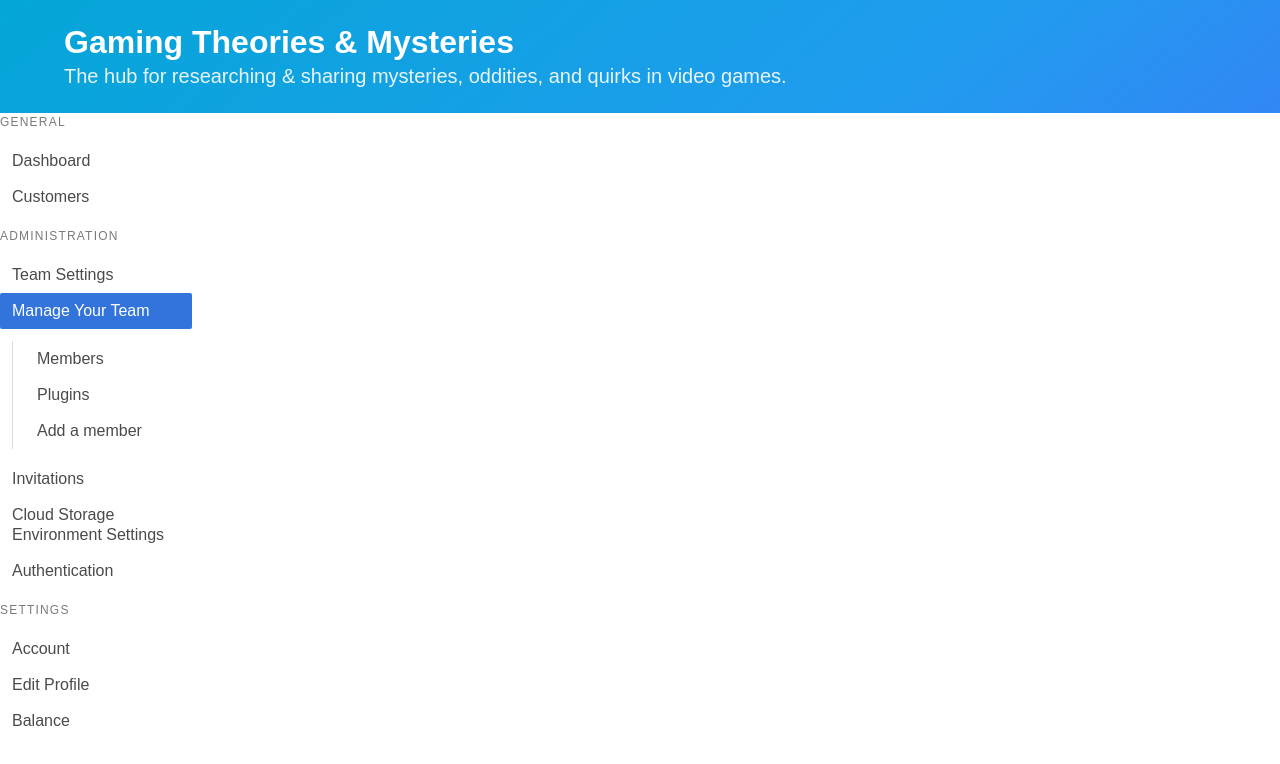
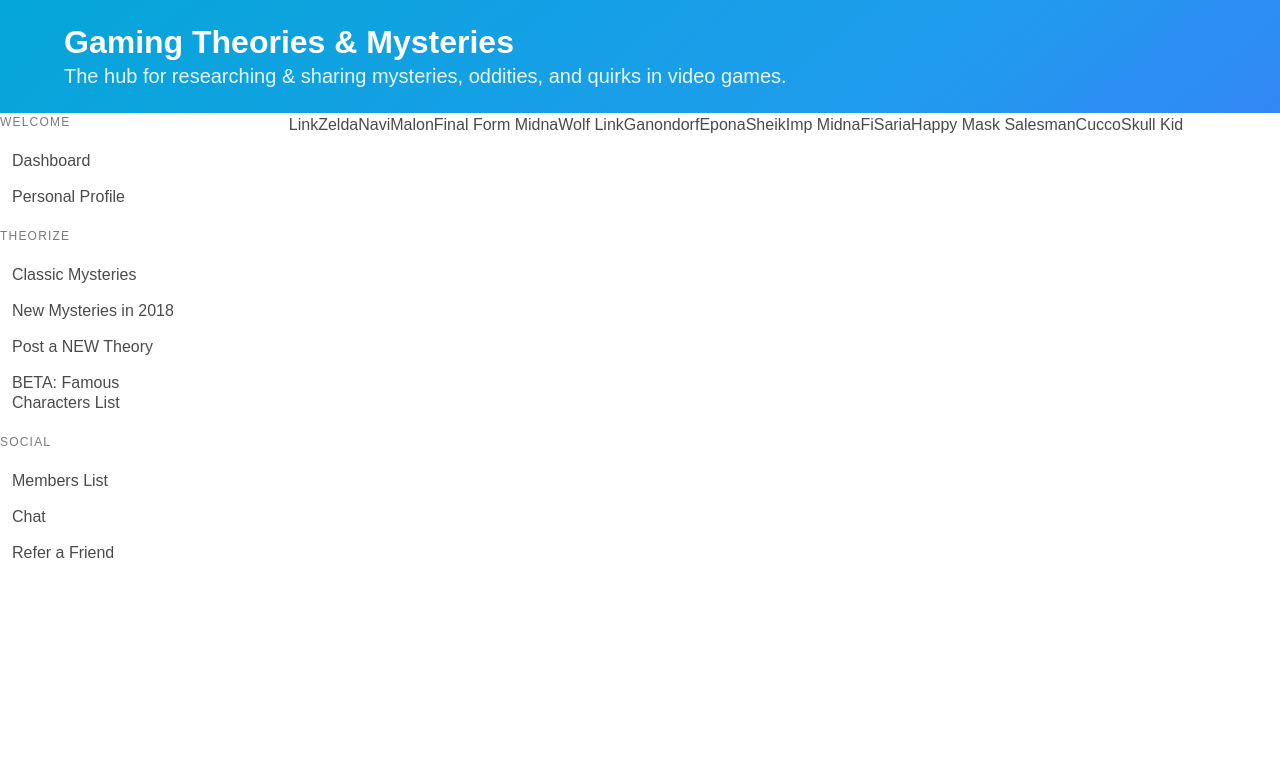
Before and after one commit to lsmith804/alinkbtwpixels, a React (Create React App) app in the folder client/: page /famous in a window 1280 px wide. Shown: the top 764 px of the page. Built offline with nearby package versions, Linux system fonts and the light colour scheme.

Commit message:
famous charas added

```diff
--- a/client/src/App.js
+++ b/client/src/App.js
@@ -1,18 +1,14 @@
 // import ReactDOM from 'react-dom';
 // import logo from './logo.svg';
-
 import Top from './components/Top';
 import Side from './components/Side';
-import Main from './components/Main';
-import Chat from './components/Chat/Chat';
-import Journal from './components/Journal/Journal';
 import Articles from './pages/Articles';
+import Home from './pages/Home';
 
 import React, { Component } from 'react';
 import { Route, Switch } from 'react-router-dom';
 import './App.css';
-import Home from './pages/Home';
-import List from './pages/List';
+import Famous from './pages/Famous';
 
 class App extends Component {
   render() {
@@ -22,7 +18,7 @@ class App extends Component {
         <Side/>
         <Switch>
           <Route exact path='/' component={Home}/>
-          <Route path='/list' component={List}/>
+          <Route exact path='/famous' component={Famous}/>
           <Route exact path='/articles' component={Articles}/>
         </Switch>
       </div>
--- /dev/null
+++ b/client/src/characters.json
@@ -0,0 +1,154 @@
+[
+    {
+        "key": 1,
+        "id": 1,
+        "name": "Link",
+        "image": "https://d1u5p3l4wpay3k.cloudfront.net/zelda_gamepedia_en/thumb/0/02/BotW_Link_Shooting_Artwork.png/238px-BotW_Link_Shooting_Artwork.png?version=7965c972d03c93fa6837796a9a0495f0",
+        "selected": false,
+        "clicks": 0
+
+
+    },
+
+    {
+        "key": 2,
+        "id": 2,
+        "name":"Zelda",
+        "image": "https://d1u5p3l4wpay3k.cloudfront.net/zelda_gamepedia_en/thumb/0/0f/BotW_Zelda_Artwork.png/265px-BotW_Zelda_Artwork.png?version=138a7fdc1636c13e18461a6b10b2d38d",
+        "selected": false,
+        "clicks": 0
+
+    },
+
+    {
+        "key": 3,
+        "id": 3,
+        "name": "Navi",
+        "image":"https://d1u5p3l4wpay3k.cloudfront.net/zelda_gamepedia_en/thumb/0/08/OoT3D_Navi_Artwork.png/210px-OoT3D_Navi_Artwork.png?version=48ea6f1f9323b09047700f7f1bb6d6b1",
+        "selected": false,
+        "clicks": 0
+
+
+    },
+
+    {
+        "key": 4,
+        "id": 4,
+        "name": "Malon",
+        "image": "https://d1u5p3l4wpay3k.cloudfront.net/zelda_gamepedia_en/thumb/f/fa/Malon2.png/277px-Malon2.png?version=6c4a4be823b81194eec4bc0a0223fffe",
+        "selected": false,
+        "clicks": 0
+
+    },
+
+    {
+        "key": 5,
+        "id": 5,
+        "name": "Final Form Midna",
+        "image": "https://d1u5p3l4wpay3k.cloudfront.net/zelda_gamepedia_en/thumb/a/a6/Midnao.jpg/300px-Midnao.jpg?version=6b23d3dda60aca77e227093133d6f1ad",
+        "selected": false,
+        "clicks": 0
+    },
+
+    {
+        "key": 6,
+        "id": 6,
+        "name": "Wolf Link",
+        "image": "https://vignette.wikia.nocookie.net/p__/images/5/51/Wolf_Link.png/revision/latest?cb=20151221001715&path-prefix=protagonist",
+        "selected": false,
+        "clicks": 0
+
+    },
+
+    {
+        "key": 7,
+        "id": 7,
+        "name": "Ganondorf",
+        "image": "https://i.pinimg.com/236x/51/b5/88/51b5887ca607db78557c94ecedf4cddd--night--day-sketches.jpg",
+        "selected": false,
+        "clicks": 0
+
+    },
+
+    {
+        "key": 8,
+        "id": 8,
+        "name": "Epona",
+        "image": "https://vignette.wikia.nocookie.net/fantendo/images/4/41/Epona.png/revision/latest?cb=20110810093122",
+        "selected": false,
+        "clicks": 0
+
+    },
+
+    {
+        "key": 9,
+        "id": 9,
+        "name": "Sheik",
+        "image": "https://vignette.wikia.nocookie.net/zelda/images/6/69/Sheik_Artwork.png/revision/latest?cb=20160729094552",
+        "selected": false,
+        "clicks": 0
+
+    },
+
+    {
+        "key": 10,
+        "id": 10,
+        "name": "Imp Midna",
+        "image": "https://i.pinimg.com/originals/41/57/fe/4157fe39acbb93f23f132952ec1271f6.jpg",
+        "selected": false,
+        "clicks": 0
+
+    },
+
+    {
+        "key": 11,
+        "id": 11,
+        "name": "Fi",
+        "image": "https://vignette.wikia.nocookie.net/zelda/images/3/34/Fi_Artwork.png/revision/latest?cb=20120329024228",
+        "selected": false,
+        "clicks": 0
+
+    },
+
+    {
+        "key": 12,
+        "id": 12,
+        "name": "Saria",
+        "image": "https://static.zerochan.net/Saria.full.1252024.jpg",
+        "selected": false,
+        "clicks": 0
+
+    },
+
+    {
+        "key": 13,
+        "id": 13,
+        "name": "Happy Mask Salesman",
+        "image": "https://vignette.wikia.nocookie.net/zelda/images/3/37/Happy_Mask_Salesman_Artwork_%28Majora%27s_Mask%29.png/revision/latest?cb=20111101130747",
+        "selected": false,
+        "clicks": 0
+
+    },
+
+    {
+        "key": 14,
+        "id": 14,
+        "name": "Cucco",
+        "image": "https://vignette.wikia.nocookie.net/zelda/images/6/6e/Hyrule_Warriors_Giant_Cucco.png/revision/latest?cb=20150917204819",
+        "selected": false,
+        "clicks": 0
+
+    },
+
+    {
+        "key": 15,
+        "id": 15,
+        "name": "Skull Kid",
+        "image": "https://vignette.wikia.nocookie.net/zelda/images/3/35/Skull_Kid_%28Hyrule_Warriors%29.png/revision/latest?cb=20151009074614",
+        "selected": false,
+        "clicks": 0
+
+    }
+
+
+]
--- a/client/src/components/Side/Side.js
+++ b/client/src/components/Side/Side.js
@@ -1,4 +1,6 @@
-import React from "react";
+import React, { Component } from "react";
+import { Link } from 'react-router-dom';
+
 import "../Side";
 import "./Side.css";
 
@@ -7,37 +9,30 @@ const Side = props =>
 
 <aside className="menu">
   <p className="menu-label">
-    General
+    Welcome
   </p>
   <ul className="menu-list">
     <li><a>Dashboard</a></li>
-    <li><a>Customers</a></li>
+    <li><a>Personal Profile</a></li>
   </ul>
   <p className="menu-label">
-    Administration
+    Theorize
+  </p>
+    <ul className="menu-list">
+    <li><a>Classic Mysteries</a></li>
+    <li><a>New Mysteries in 2018</a></li>
+    <li><a>Post a NEW Theory</a></li>
+    <li><a>BETA: Famous Characters List</a></li>
+  </ul>
+  <p className="menu-label">
+    Social
   </p>
   <ul className="menu-list">
-    <li><a>Team Settings</a></li>
-    <li>
-      <a className="is-active">Manage Your Team</a>
-      <ul>
-        <li><a>Members</a></li>
-        <li><a>Plugins</a></li>
-        <li><a>Add a member</a></li>
-      </ul>
-    </li>
-    <li><a>Invitations</a></li>
-    <li><a>Cloud Storage Environment Settings</a></li>
-    <li><a>Authentication</a></li>
+    <li><a>Members List</a></li>
+    <li><a>Chat</a></li>
+    <li><a>Refer a Friend</a></li>
   </ul>
-  <p className="menu-label">
-    Settings
-  </p>
-  <ul className="menu-list">
-    <li><a>Account</a></li>
-    <li><a>Edit Profile</a></li>
-    <li><a>Balance</a></li>
-  </ul>
+
 </aside>
 
 
--- a/client/src/pages/Articles.js
+++ b/client/src/pages/Articles.js
@@ -16,7 +16,7 @@ class Articles extends Component {
 
   // Retrieves the list of items from the Express app
   getArticles = () => {
-    fetch('/api/getArticles')
+    fetch('/articles')
     .then(res => res.json())
     .then(list => this.setState({ list }))
 
--- /dev/null
+++ b/client/src/pages/Famous.js
@@ -0,0 +1,32 @@
+import React, { Component } from 'react';
+import characters from "../characters.json"
+
+
+var famouspplNames = [];
+for (var i = 0; i < characters.length; i++) {
+  famouspplNames.push(characters[i].name);
+};
+
+class List extends Component {
+  // Initialize the state
+  state = {
+    characters
+  };
+
+  // Fetch the list on first mount
+  // componentDidMount() {
+  //   this.getList();
+  // }
+
+
+  render() {
+    return (
+      <div className="App">
+        {<h1>{famouspplNames}</h1>}
+
+      </div>
+    );
+  }
+}
+
+export default List;
--- a/client/src/pages/Home.js
+++ b/client/src/pages/Home.js
@@ -6,11 +6,10 @@ class Home extends Component {
   render() {
     return (
     <div className="App">
-      <h1>Project Home</h1>
-      {/* Link to List.js */}
+      <h1>random heading</h1>
       <Link to={'./list'}>
         <button variant="raised">
-            My List
+            My List: clik me
         </button>
       </Link>
     </div>
--- a/client/src/pages/List.js
+++ b/client/src/pages/List.js
@@ -16,7 +16,7 @@ class List extends Component {
 
   // Retrieves the list of items from the Express app
   getList = () => {
-    fetch('/api/getList')
+    fetch('/list')
     .then(res => res.json())
     .then(list => this.setState({ list }))
   }
--- a/package.json
+++ b/package.json
@@ -20,9 +20,11 @@
   },
   "dependencies": {
     "body-parser": "^1.18.3",
+    "cheerio": "^1.0.0-rc.2",
     "express": "^4.16.3",
     "if-env": "^1.0.4",
     "mongojs": "^2.6.0",
+    "mongoose": "^5.3.1",
     "morgan": "^1.9.1",
     "react-router-dom": "^4.3.1"
   }
```
Also changed, not shown: client/src/apis/Spotify/Spotify.js (deleted), 2 other files (tests, documents, lock files or other folders).
